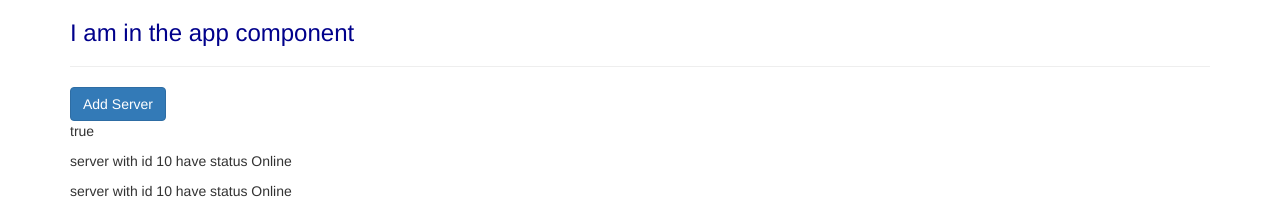
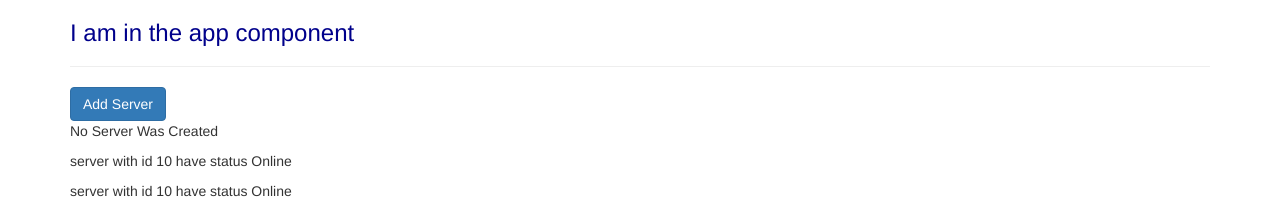
Before and after one commit to prethiv/Angular_Learning_app1, an Angular app: page / in a window 1280 px wide. Shown: the top 211 px of the page. Built offline with nearby package versions, Linux system fonts and the light colour scheme.

Commit message:
Event Binding

```diff
--- a/src/app/servers/servers.component.html
+++ b/src/app/servers/servers.component.html
@@ -1,5 +1,7 @@
 <button class="btn btn-primary"
-    [disabled]="!allownewserver">Add Server</button>
-<p [innerText]="allownewserver"></p>
+    [disabled]="!allownewserver"
+    (click)="onCreateServer()">Add Server</button>
+<!-- <p [innerText]="allownewserver"></p> -->
+<p>{{serverCreationStatus}}</p>
 <app-server></app-server>
 <app-server></app-server>
--- a/src/app/servers/servers.component.ts
+++ b/src/app/servers/servers.component.ts
@@ -8,6 +8,7 @@
 export class ServersComponent implements OnInit {
 
   allownewserver=false;
+  serverCreationStatus="No Server Was Created";
 
   constructor() {
 
@@ -19,4 +20,8 @@
   ngOnInit(): void {
   }
 
+  onCreateServer(){
+    this.serverCreationStatus='Server was Created!!!';
+  }
+
 }
```
